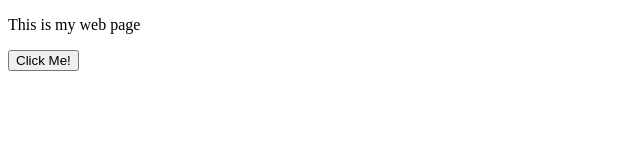
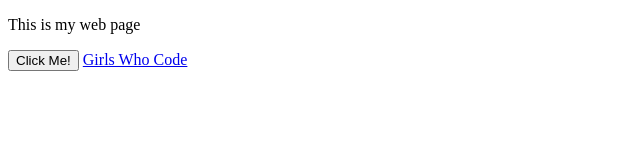
Before and after one commit to canzzz2017/Final_Project, a plain HTML site: page index.html in a window 1280 px wide. Shown: the whole page, without its empty margins (0-640 px from the left). Drawn offline with Linux system fonts and the light colour scheme.

Commit message:
Update index.html

```diff
--- a/index.html
+++ b/index.html
@@ -7,5 +7,6 @@
 <body>
 <p>This is my web page</p>
   <button type="button">Click Me!</button>
+  <a href="https://github.com/volunteer-musketeers/Final_Project">Girls Who Code</a>
 </body>
 </html>
```
